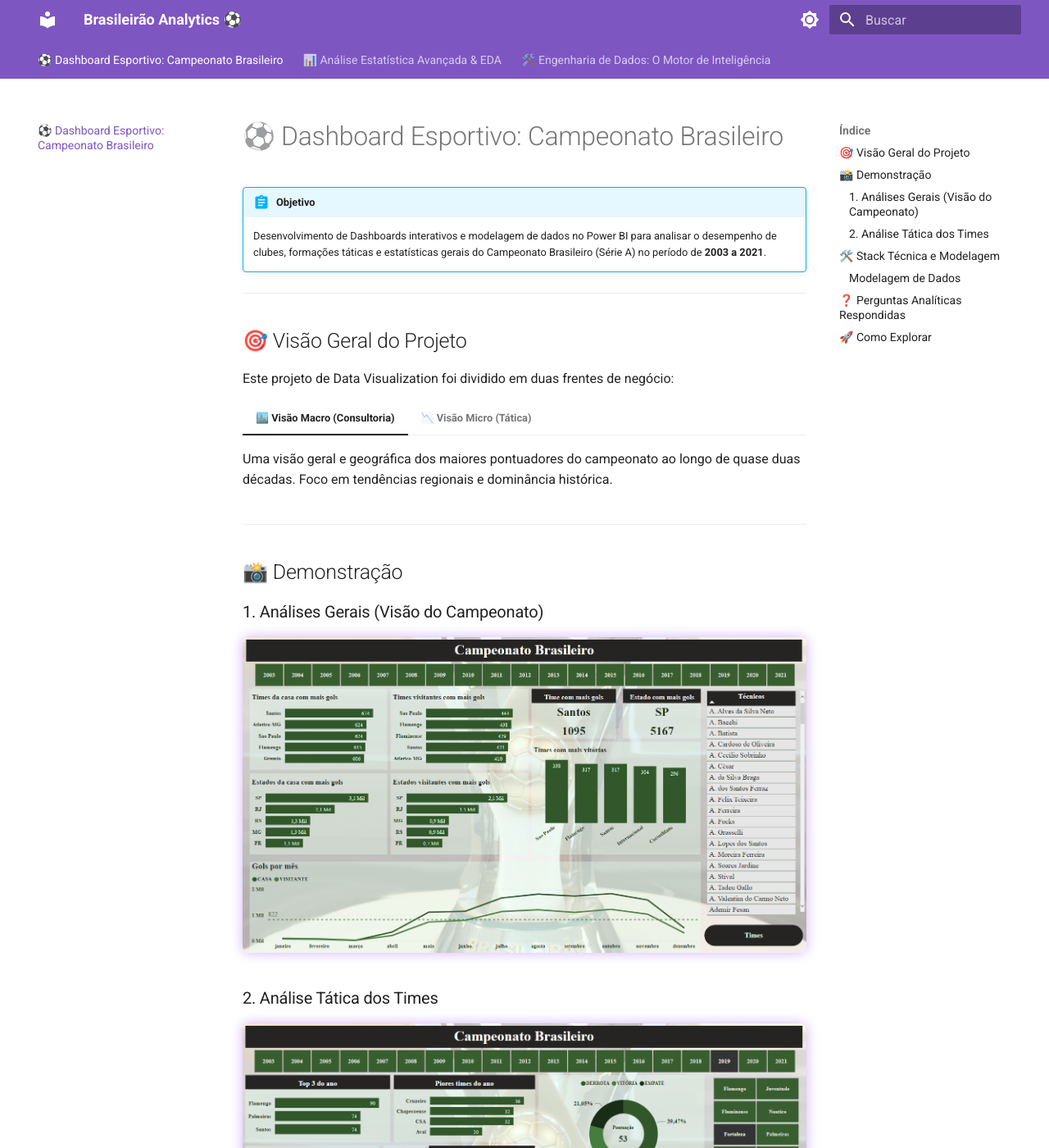
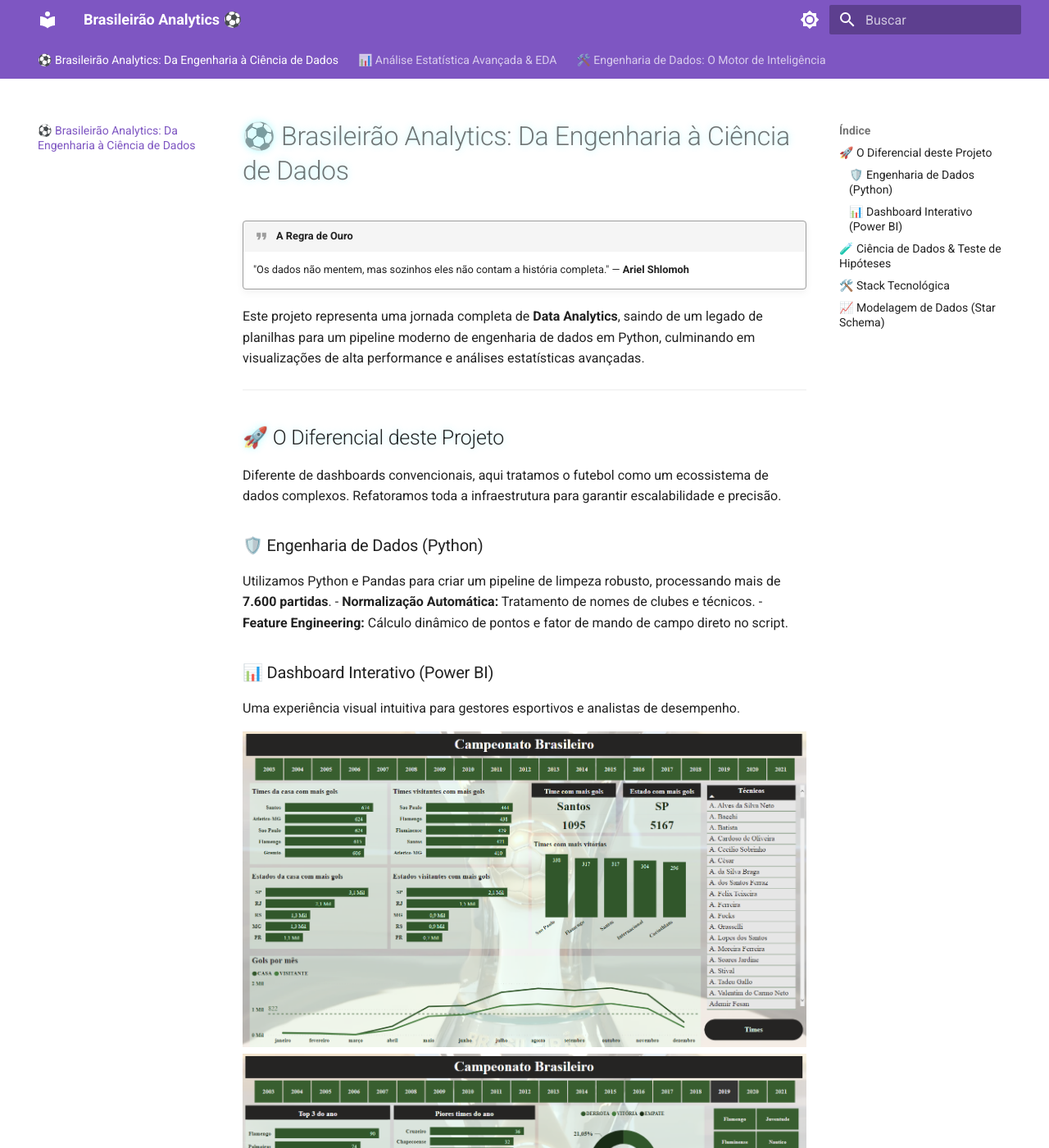
Before and after one commit to NandesLima/analise-campeonato-brasileiro, an MkDocs documentation site: the page built from docs/index.md, in a window 1280 px wide and 1400 px high. Shown: the whole window at 82% size. Built offline with MkDocs 1.6.1 and Material for MkDocs 9.7.7, drawn with Linux system fonts in a browser that asks for light colours; some of the changed text lies outside the part shown.

Commit message:
style: reformula landing page com narrativa de Data Science e design Neon

```diff
--- a/docs/index.md
+++ b/docs/index.md
@@ -1,62 +1,55 @@
-# ⚽ Dashboard Esportivo: Campeonato Brasileiro
+# ⚽ Brasileirão Analytics: Da Engenharia à Ciência de Dados
 
-!!! abstract "Objetivo"
-    Desenvolvimento de Dashboards interativos e modelagem de dados no Power BI para analisar o desempenho de clubes, formações táticas e estatísticas gerais do Campeonato Brasileiro (Série A) no período de **2003 a 2021**.
+!!! quote "A Regra de Ouro"
+    "Os dados não mentem, mas sozinhos eles não contam a história completa." — **Ariel Shlomoh**
+
+Este projeto representa uma jornada completa de **Data Analytics**, saindo de um legado de planilhas para um pipeline moderno de engenharia de dados em Python, culminando em visualizações de alta performance e análises estatísticas avançadas.
 
 ---
 
-## 🎯 Visão Geral do Projeto
+## 🚀 O Diferencial deste Projeto
 
-Este projeto de Data Visualization foi dividido em duas frentes de negócio:
+Diferente de dashboards convencionais, aqui tratamos o futebol como um ecossistema de dados complexos. Refatoramos toda a infraestrutura para garantir escalabilidade e precisão.
 
-=== "🏙️ Visão Macro (Consultoria)"
-    Uma visão geral e geográfica dos maiores pontuadores do campeonato ao longo de quase duas décadas. Foco em tendências regionais e dominância histórica.
+### 🛡️ Engenharia de Dados (Python)
+Utilizamos Python e Pandas para criar um pipeline de limpeza robusto, processando mais de **7.600 partidas**.
+- **Normalização Automática:** Tratamento de nomes de clubes e técnicos.
+- **Feature Engineering:** Cálculo dinâmico de pontos e fator de mando de campo direto no script.
 
-=== "📉 Visão Micro (Tática)"
-    Detalhamento granular do desempenho de times específicos, focando em:
-    - Eficiência de treinadores.
-    - Sucesso de formações táticas (ex: 4-4-2 vs 4-3-3).
-    - Performance por estádio (Fator Casa).
+### 📊 Dashboard Interativo (Power BI)
+Uma experiência visual intuitiva para gestores esportivos e analistas de desempenho.
 
----
-
-## 📸 Demonstração
-
-### 1. Análises Gerais (Visão do Campeonato)
 ![Dashboard Geral](assets/analise-geral.png)
-
-### 2. Análise Tática dos Times
 ![Dashboard de Times](assets/analise-times.png)
 
 ---
 
-## 🛠️ Stack Técnica e Modelagem
+## 🧪 Ciência de Dados & Teste de Hipóteses
 
-*   **Ferramenta de BI:** Power BI
-*   **ETL:** Power Query (M Language)
-*   **Banco de Dados:** Histórico oficial (Série A) 2003-2021.
-*   **Arquitetura:** Star Schema (Fato-Dimensão).
+Não apenas mostramos o que aconteceu, mas **por que aconteceu**. Usamos análise exploratória avançada (EDA) para validar mitos do futebol:
 
-### Modelagem de Dados
-Para garantir performance analítica, a tabela original foi normalizada para o padrão Star Schema:
+1.  **Declínio do Home Advantage:** O peso da casa ainda é absoluto? (Regressão Linear).
+2.  **O Teto de Gols:** Quantos gols garantem uma vitória estatística? (Distribuição de Densidade).
+3.  **Eficiência Tática:** A formação influencia diretamente no aproveitamento de pontos? (Correlação).
+
+---
+
+## 🛠️ Stack Tecnológica
+
+| Camada | Tecnologia |
+| :--- | :--- |
+| **Linguagem Base** | ![Python](https://img.shields.io/badge/Python-3776AB?style=flat&logo=python&logoColor=white) |
+| **Manipulação** | ![Pandas](https://img.shields.io/badge/Pandas-150458?style=flat&logo=pandas&logoColor=white) |
+| **Visualização BI** | ![Power BI](https://img.shields.io/badge/Power_BI-F2C811?style=flat&logo=powerbi&logoColor=black) |
+| **Estilo do Site** | ![MkDocs](https://img.shields.io/badge/MkDocs-Material-526CFE?style=flat&logo=materialformkdocs&logoColor=white) |
+
+---
+
+## 📈 Modelagem de Dados (Star Schema)
+
+Para garantir que o Dashboard responda em milissegundos, implementamos uma arquitetura de dados otimizada:
 
 ![Modelagem de Dados](assets/modelagem-dados.png)
 
 ---
-
-## ❓ Perguntas Analíticas Respondidas
-
-???+ question "Quais os segredos táticos do Brasileirão?"
-    - **Formação:** Qual esquema tático converte mais pontos?
-    - **Liderança:** Qual técnico possui a melhor média histórica por clube?
-    - **Geografia:** Quais estados dominam o topo da tabela histórico?
-
----
-
-## 🚀 Como Explorar
-1.  Faça o download do arquivo [campeonato-brasileiro.pbix](campeonato-brasileiro.pbix).
-2.  Abra no Power BI Desktop.
-3.  Utilize os filtros laterais para navegar entre as temporadas.
-
----
-*Este repositório faz parte do portfólio de Visualização de Dados de **Ariel Shlomoh**.*
+*Este repositório é um laboratório vivo de técnicas de BI e Data Science aplicadas ao esporte.*
--- a/docs/stylesheets/custom.css
+++ b/docs/stylesheets/custom.css
@@ -1,26 +1,45 @@
-@import url('https://fonts.googleapis.com/css2?family=Fira+Code:wght@300;400;500;700&display=swap');
-
 :root {
-    --md-code-font: "Fira Code";
+  --md-primary-fg-color: #00f2ff;
+  --md-primary-fg-color--light: #7000ff;
+  --md-primary-fg-color--dark: #00b8d4;
+  --md-accent-fg-color: #00f2ff;
 }
 
-[data-md-color-scheme="slate"] {
-    --md-primary-fg-color: #7000ff;
-    --md-accent-fg-color: #00f2ff;
+/* Efeito Neon nos Títulos */
+h1, h2 {
+  text-shadow: 0 0 10px rgba(0, 242, 255, 0.3);
+  letter-spacing: -0.5px;
 }
 
-/* Efeito Neon em Imagens e Admonitions */
-.md-content img {
-    border-radius: 8px;
-    box-shadow: 0 0 15px rgba(112, 0, 255, 0.3);
-    transition: 0.3s;
+/* Customização dos Cards Admonition (Abstract/Note/etc) */
+.md-typeset .admonition.abstract {
+  border-left-color: #00f2ff;
+  background-color: rgba(0, 242, 255, 0.05);
 }
 
-.md-content img:hover {
-    box-shadow: 0 0 25px rgba(0, 242, 255, 0.5);
+.md-typeset .admonition.abstract > .admonition-title {
+  background-color: rgba(0, 242, 255, 0.1);
 }
 
-.admonition {
-    border-left: 4px solid var(--md-accent-fg-color);
-    box-shadow: 0 4px 10px rgba(0, 0, 0, 0.2);
+/* Botões e Badges com estilo Neon */
+.md-typeset .headerlink {
+  color: #00f2ff;
 }
+
+/* Estilo para tabelas */
+.md-typeset table {
+  border-radius: 8px;
+  overflow: hidden;
+  box-shadow: 0 4px 15px rgba(0, 0, 0, 0.5);
+}
+
+.md-typeset thead th {
+  background-color: #1a1a1a;
+  color: #00f2ff;
+}
+
+/* Efeito de Vidro (Glassmorphism) na barra lateral em modo escuro */
+[data-md-color-scheme="slate"] .md-sidebar {
+  background-color: rgba(30, 30, 30, 0.7);
+  backdrop-filter: blur(10px);
+}
```
